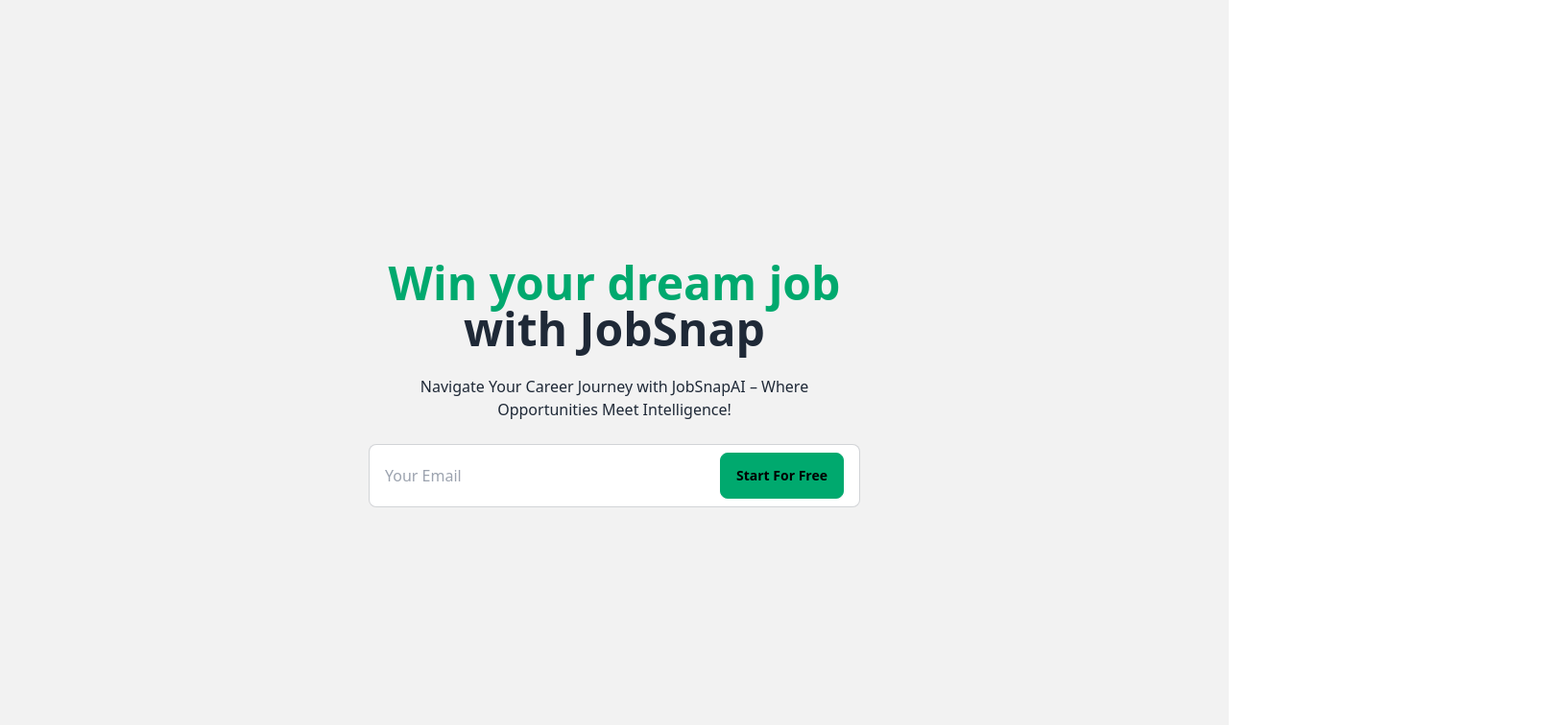
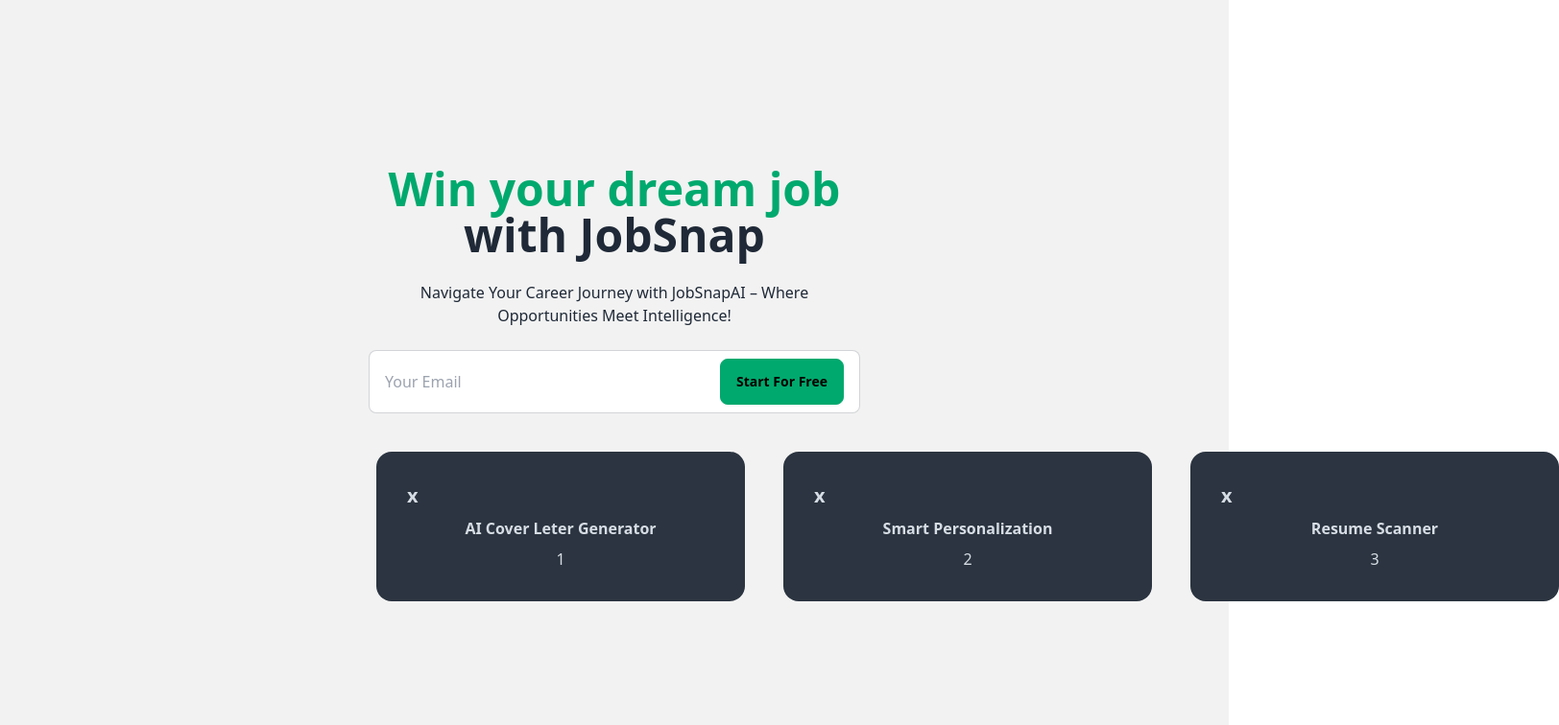
Before and after one commit to wasiflamer/DesignOne, a React (Vite) app in the folder DesignOne/: page / in a window 1280 px wide. Shown: the top 756 px of the page at 96% size, 1624 px wide, since content can reach past the window. Built offline with nearby package versions, Linux system fonts and the light colour scheme.

Commit message:
card section added

```diff
--- a/DesignOne/src/App.jsx
+++ b/DesignOne/src/App.jsx
@@ -1,3 +1,4 @@
+/* eslint-disable react/prop-types */
 import "./App.css";
 
 function App() {
@@ -29,9 +30,40 @@
               <input type="text" className="grow" placeholder="Your Email" />
               <span className=" btn btn-success">Start For Free</span>
             </label>
+            <CardSections />
           </div>
         </div>
       </div>
     </>
   );
 }
+
+function CardSections() {
+  return (
+    <div className="flex justify-evenly gap-10 mt-10 mx-2 ">
+      <div>
+        <Card icon={"x"} title={"AI Cover Leter Generator"} content={"1"} />
+      </div>
+      <div>
+        <Card icon={"x"} title={"Smart Personalization"} content={"2"} />
+      </div>
+      <div>
+        <Card icon={"x"} title={"Resume Scanner"} content={"3"} />
+      </div>
+    </div>
+  );
+}
+
+function Card({ icon, title, content }) {
+  return (
+    <div className="card w-96 bg-neutral text-neutral-content ">
+      <div className="card-body items-left">
+        <h2 className="card-title">{icon}</h2>
+        <p className="font-bold">{title}</p>
+        <div className="items-left">
+          <p>{content}</p>
+        </div>
+      </div>
+    </div>
+  );
+}
```
